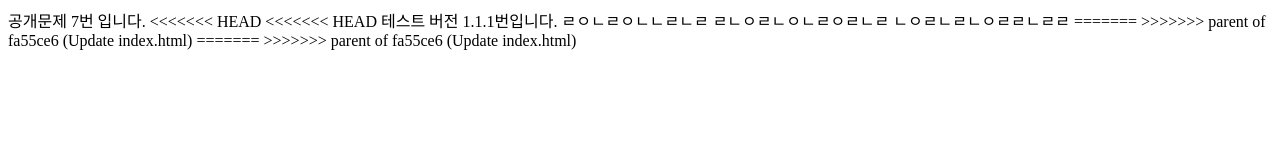
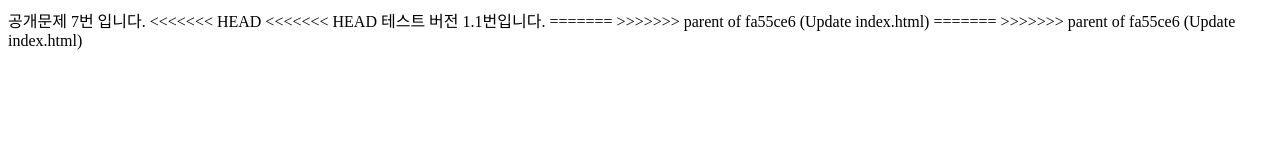
Before and after one commit to mingi2334/pubsol, a plain HTML site: page 7/index.html in a window 1280 px wide. Drawn offline with Linux system fonts and the light colour scheme.

Commit message:
Revert "Update index.html"
This reverts commit 4aa28c14f389b50be70167ed940e5b295ccb7b22.

```diff
--- a/7/index.html
+++ b/7/index.html
@@ -11,11 +11,7 @@
 <<<<<<< HEAD
 <<<<<<< HEAD
 
-    테스트 버전 1.1.1번입니다.
-
-    ㄹㅇㄴㄹㅇㄴㄴㄹㄴㄹ
-    ㄹㄴㅇㄹㄴㅇㄴㄹㅇㄹㄴㄹ
-    ㄴㅇㄹㄴㄹㄴㅇㄹㄹㄴㄹㄹ
+    테스트 버전 1.1번입니다.
 
 =======
 >>>>>>> parent of fa55ce6 (Update index.html)
```
